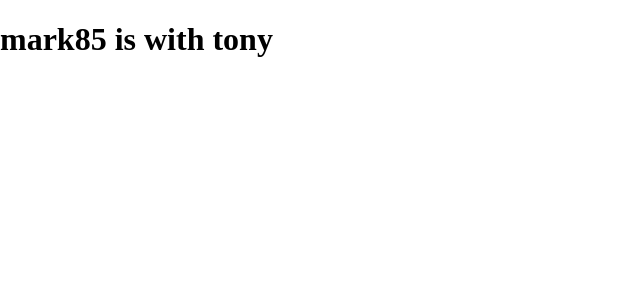
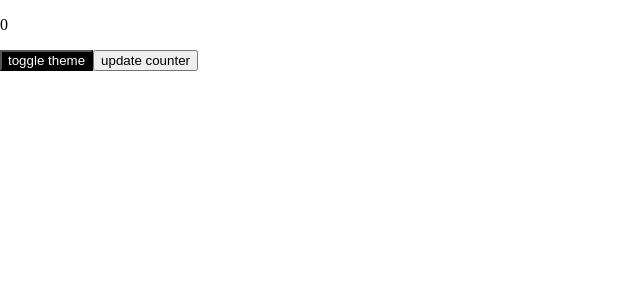
Before and after one commit to anupbidwai/react-redux-course, a React (Create React App) app: page / in a window 1280 px wide. Shown: the top 300 px of the page, without its empty margins (0-640 px from the left). Built offline with nearby package versions, Linux system fonts and the light colour scheme.

Commit message:
practice hooks

```diff
--- a/src/App.js
+++ b/src/App.js
@@ -11,6 +11,7 @@ import "./style.css";
 import UserRegistration from './form/UserRegistration';
 import Practice from './components/Practice';
 import TonyStark from './hoc/TonyStark';
+import HookUseMemo from './hooks/HookUseMemo';
 
 function App() {
   return <>
@@ -23,7 +24,8 @@ function App() {
     {/* <ReduxApp /> */}
     {/* <UserRegistration /> */}
     {/* <Practice /> */}
-    <TonyStark name="tony" />
+    {/* <TonyStark name="tony" /> */}
+    <HookUseMemo />
   </>
 }
 
```
Also changed, not shown: src/redux/slice/postsSlice.js (+5 -5 lines).
